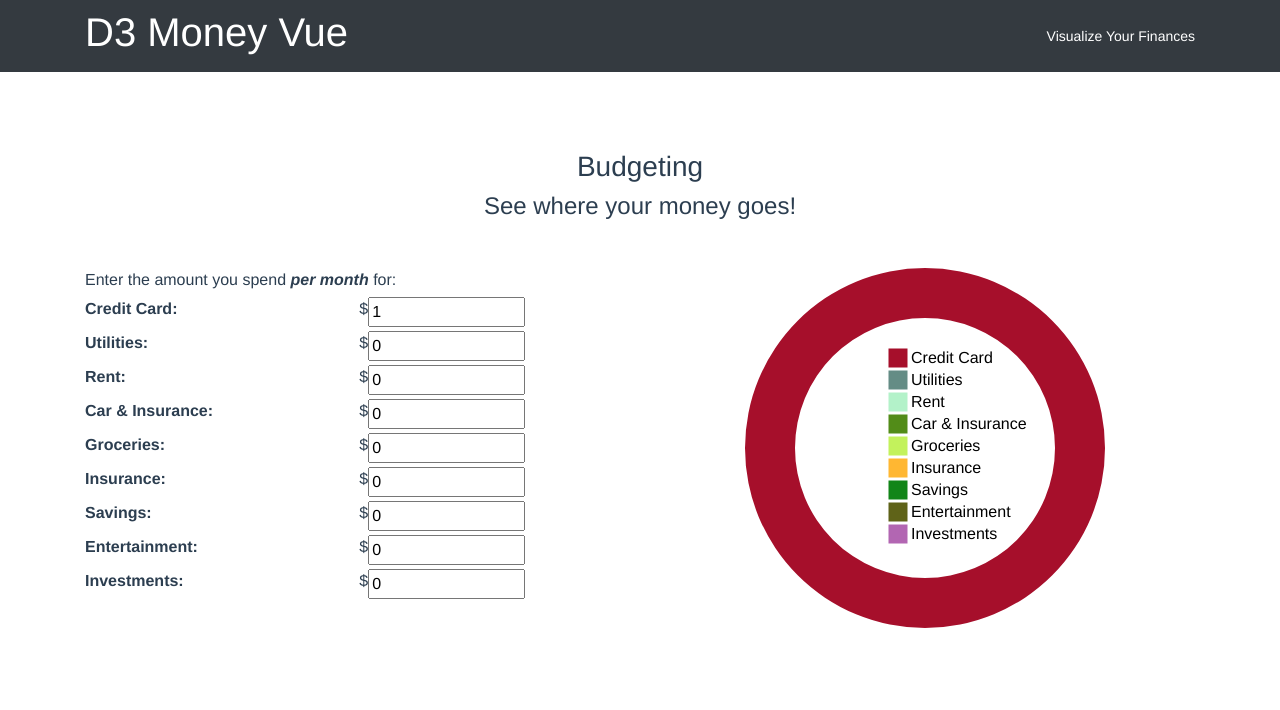
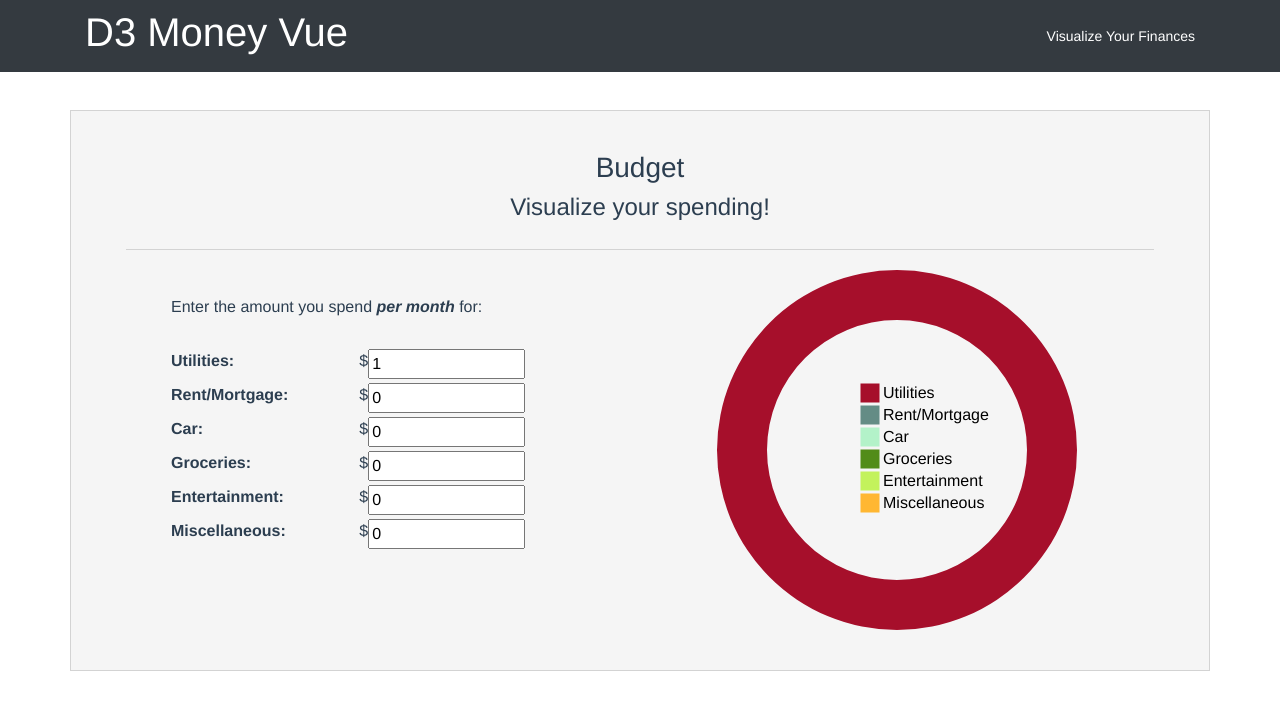
Before and after one commit to lkukhar/D3-Money-Vue, a Vue app: page / in a window 1280 px wide. Shown: the top 710 px of the page. Built offline with nearby package versions, Linux system fonts and the light colour scheme.

Commit message:
Add More Styling, Remoove Duplicate Code In Mounted Section, Replace With Method, Insert Conditional Into Method

```diff
--- a/src/components/Budgeting.vue
+++ b/src/components/Budgeting.vue
@@ -7,23 +7,22 @@
           <!-- SUBHEADER -->
           <div class="row">
             <div class="col-md-12">
-              <h3 class="text-center">Budgeting</h3>
-              <h4 class="text-center">See where your money goes!</h4>
+              <h3 class="text-center">Budget</h3>
+              <h4 class="text-center">Visualize your spending!</h4>
             </div>
           </div>
           <!-- END SUB HEADER -->
 
           <!-- INPUT AND CHART -->
-          <div class="row">
-
+          <div class="row sub-budget">
             <!-- INPUT -->
             <div class="col-md-6">
-              <span>Enter the amount you spend <em><b>per month</b></em> for:</span>
-              <div v-for="item in moneyItems" class="money-item-fields">
+              <span id="instruction">Enter the amount you spend <em><b>per month</b></em> for:</span>
+              <div v-for="item in expenseItems" class="money-item-fields">
                 <div>
                   <b>{{item.label}}:</b>
                   <div class="money-item-amount float-right">
-                    $<input type="number" step=".01" min="0" v-on:input="updateChart" v-model.number="item.count" v-bind:placeholder="item.label"/>
+                    $<input type="number" step=".01" min="0" v-on:input="createChart(true)" v-model.number="item.count" v-bind:placeholder="item.label"/>
                   </div>
                 </div>
               </div>
@@ -52,86 +51,24 @@
     name: 'Budgeting',
     data () {
       return {
-        moneyItems: [
-          {label: 'Credit Card',     count: 1},
-          {label: 'Utilities',       count: 0},
-          {label: 'Rent',            count: 0},
-          {label: 'Car & Insurance', count: 0},
+        expenseItems: [
+          {label: 'Utilities',       count: 1},
+          {label: 'Rent/Mortgage',   count: 0},
+          {label: 'Car',             count: 0},
           {label: 'Groceries',       count: 0},
-          {label: 'Insurance',       count: 0},
-          {label: 'Savings',         count: 0},
           {label: 'Entertainment',   count: 0},
-          {label: 'Investments',     count: 0}
+          {label: 'Miscellaneous',   count: 0}
         ]
-
       }
     },
     mounted (){
-      const width = 360;
-      const height = 360;
-      const donutWidth = 50;
-      const legendRectSize = 18;
-      const legendSpacing = 4;
-      var radius = Math.min(width, height) / 2;
-
-      var color = d3.scaleOrdinal().range(['#A60F2B', '#648C85', '#B3F2C9',
-                                           '#528C18', '#C3F25C', '#FFB732',
-                                           '#128518', '#5F6318', '#B266B2']);
-
-      var svg = d3.select('#budget-chart')
-                  .append('svg')
-                  .attr('width', width)
-                  .attr('height', height)
-                  .append('g')
-                  .attr('transform', 'translate(' + (width / 2) +  ',' + (height / 2) + ')');
-      var arc = d3.arc()
-                  .innerRadius(radius - donutWidth)
-                  .outerRadius(radius);
-      var pie = d3.pie()
-                  .value(function(d) { return d.count; })
-                  .sort(null);
-      var path = svg.selectAll('path')
-                    .data(pie(this.moneyItems))
-                    .enter()
-                    .append('path')
-                    .attr('d', arc)
-                    .attr('fill', function(d, i) {
-                       return color(d.data.label);
-                    });
-      var legend = svg.selectAll('.legend')
-                .data(color.domain())
-                .enter()
-                .append('g')
-                .attr('class', 'legend')
-                .attr('transform', function(d, i) {
-                  var height = legendRectSize + legendSpacing;
-                  var offset =  height * color.domain().length / 2;
-                  var horz = -2 * legendRectSize;
-                  var vert = i * height - offset;
-                  return 'translate(' + horz + ',' + vert + ')';
-                });
-      var tooltip = d3.select('#chart')
-                      .append('div')
-                      .attr('class', 'tooltip');
-      tooltip.append('div')
-             .attr('class', 'label');
-      tooltip.append('div')
-             .attr('class', 'count');
-      tooltip.append('div')
-             .attr('class', 'percent');
-      legend.append('rect')
-            .attr('width', legendRectSize)
-            .attr('height', legendRectSize)
-            .style('fill', color)
-            .style('stroke', color);
-      legend.append('text')
-            .attr('x', legendRectSize + legendSpacing)
-            .attr('y', legendRectSize - legendSpacing)
-            .text(function(d) { return d; });
+      this.createChart(false); //Create original chart, without removal of anything
     },
     methods: {
-      updateChart : function(){
-        d3.selectAll("svg").remove();
+      createChart : function(isUpdate){
+        if(isUpdate){
+          d3.selectAll("svg").remove(); //Remove old chart, then recreate if true
+        }
         const width = 360;
         const height = 360;
         const donutWidth = 50;
@@ -156,7 +93,7 @@
                     .value(function(d) { return d.count; })
                     .sort(null);
         var path = svg.selectAll('path')
-                      .data(pie(this.moneyItems))
+                      .data(pie(this.expenseItems))
                       .enter()
                       .append('path')
                       .attr('d', arc)
@@ -175,15 +112,6 @@
                           var vert = i * height - offset;
                           return 'translate(' + horz + ',' + vert + ')';
                         });
-        var tooltip = d3.select('#chart')
-                        .append('div')
-                        .attr('class', 'tooltip');
-        tooltip.append('div')
-               .attr('class', 'label');
-        tooltip.append('div')
-               .attr('class', 'count');
-        tooltip.append('div')
-               .attr('class', 'percent');
         legend.append('rect')
               .attr('width', legendRectSize)
               .attr('height', legendRectSize)
@@ -200,8 +128,20 @@
 </script>
 
 <style scoped>
+  span{
+    margin-left: 30px;
+  }
+
+  rect {
+    stroke-width: 2;
+  }
+  input{
+    width: 70%;
+    float:right;
+  }
+
   .money-item-fields{
-    padding:5px 0px 5px 0px;
+    padding:5px 0px 5px 30px;
   }
   .money-item-amount{
     display: inline-block;
@@ -211,30 +151,22 @@
   .legend {
     font-size: 12px;
   }
-  .tooltip {
-    background: #eee;
-    box-shadow: 0 0 5px #999999;
-    color: #333;
-    display: none;
-    font-size: 12px;
-    left: 130px;
-    padding: 10px;
-    position: absolute;
-    text-align: center;
-    top: 95px;
-    width: 80px;
-    z-index: 10;
+  .sub-budget{
+    margin: 0px 40px;
+    border-top: 1px solid lightgrey;
   }
-  rect {
-    stroke-width: 2;
-  }
-  input{
-    width: 70%;
-    float:right;
-  }
+
   #budget-chart{
     height: 360px;
     width: 360px;
     position: relative;
   }
+  #instruction{
+    display: inline-block;
+    padding: 25px 0px ;
+  }
+  #budgeting{
+    background-color: whitesmoke;
+    border: 1px solid lightgrey;
+  }
 </style>
```
